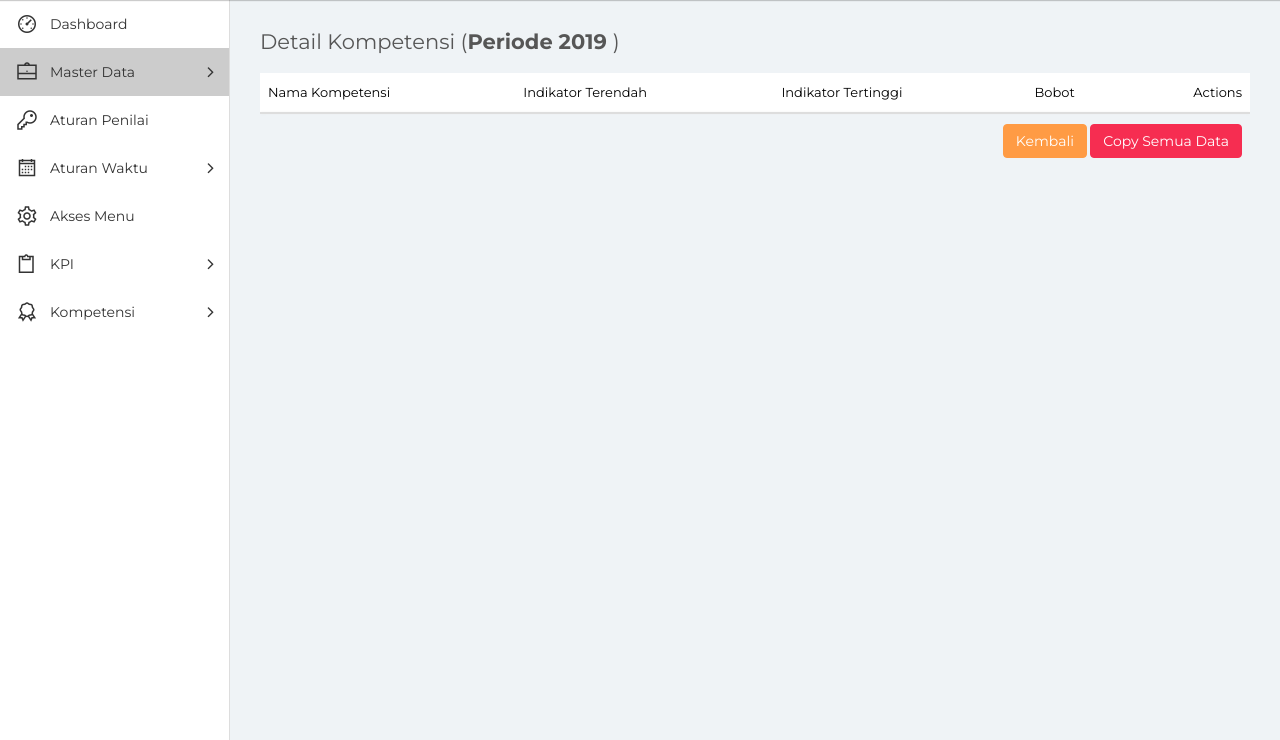
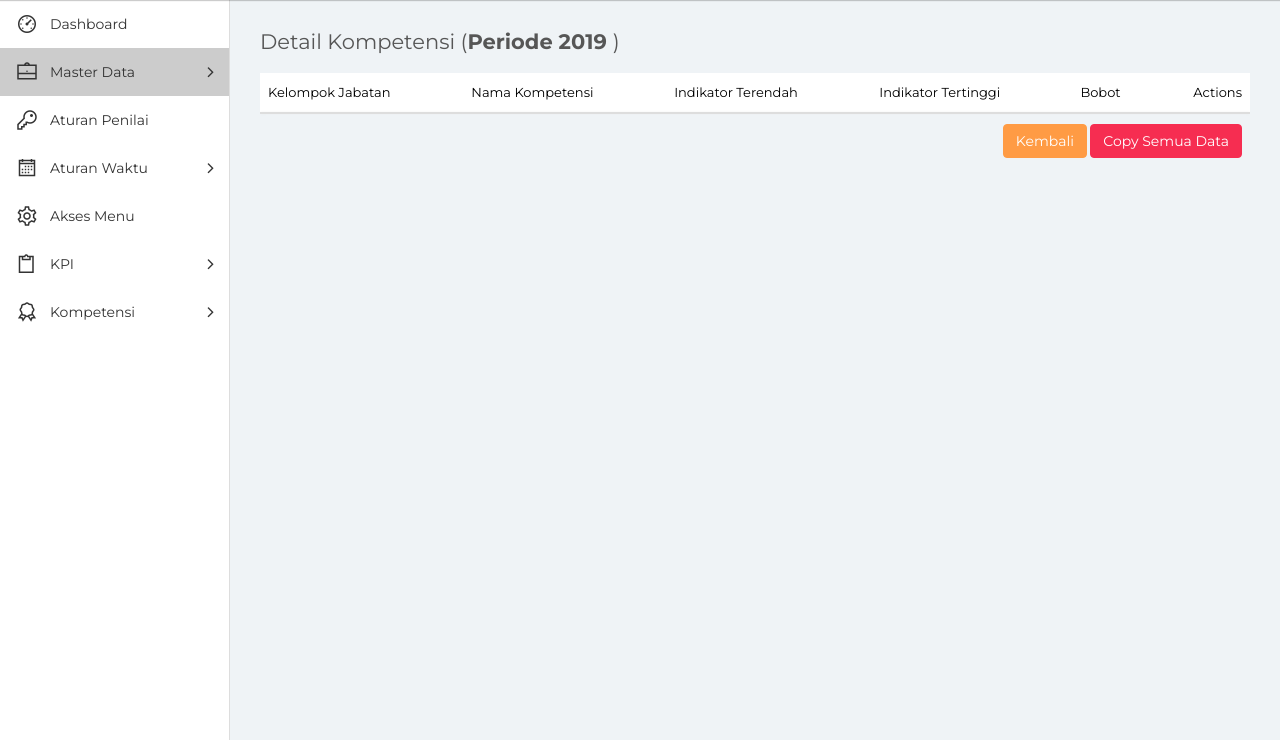
Before and after one commit to niko2296/spk_phapros_final, a PHP site: page /detail_kompetensi.php?id_periode=2 in a window 1280 px wide. Shown: the part 60-800 px from the top of the page. Run offline with PHP 8.4, Linux system fonts and the light colour scheme; a user stored in the database is signed in; data comes from the database, SQL or seed files in the repository; data that the repository does not hold is empty; some libraries are stand-ins or nearby versions.

Commit message:
Menambahkan Atribut Kelompok Jabatan pada Master Kompetensi

```diff
--- a/conn/database.php
+++ b/conn/database.php
@@ -261,16 +261,16 @@
 			if($id_kompetensi != null)
 			{
 				if($id_periode != null)
-					$query = $this->connection->query("SELECT * FROM mst_kompetensi WHERE id_kompetensi = '$id_kompetensi' AND id_periode = '$id_periode'");
-				else
-					$query = $this->connection->query("SELECT * FROM mst_kompetensi WHERE id_kompetensi = '$id_kompetensi'");
+					$query = $this->connection->query("SELECT k.*, j.nama_kelompok FROM mst_kompetensi k LEFT JOIN mst_kelompok_jabatan j ON k.id_kelompok = j.id_kelompok WHERE k.id_kompetensi = '$id_kompetensi' AND k.id_periode = '$id_periode'");
+				else
+					$query = $this->connection->query("SELECT k.*, j.nama_kelompok FROM mst_kompetensi k LEFT JOIN mst_kelompok_jabatan j ON k.id_kelompok = j.id_kelompok WHERE k.id_kompetensi = '$id_kompetensi'");
 			}
 			else
 			{
 				if($id_periode != null)
-					$query = $this->connection->query("SELECT * FROM mst_kompetensi WHERE id_periode = '$id_periode'");
-				else
-					$query = $this->connection->query("SELECT * FROM mst_kompetensi");
+					$query = $this->connection->query("SELECT k.*, j.nama_kelompok FROM mst_kompetensi k LEFT JOIN mst_kelompok_jabatan j ON k.id_kelompok = j.id_kelompok WHERE k.id_periode = '$id_periode'");
+				else
+					$query = $this->connection->query("SELECT k.*, j.nama_kelompok FROM mst_kompetensi k LEFT JOIN mst_kelompok_jabatan j ON k.id_kelompok = j.id_kelompok");
 			}
 			while($tampil = $query->fetch_array())
 				$hasil[] = $tampil;
@@ -575,9 +575,9 @@
 				return 1;
 		}
 
-		function input_kompetensi($id_periode = null, $nama_kompetensi = null, $indikator_terendah = null, $indikator_tertinggi = null, $bobot = null)
-		{
-			$query = "INSERT INTO mst_kompetensi VALUES ('', '$id_periode', '$nama_kompetensi', '$indikator_terendah', '$indikator_tertinggi', '$bobot')";
+		function input_kompetensi($id_periode = null, $id_kelompok = null, $nama_kompetensi = null, $indikator_terendah = null, $indikator_tertinggi = null, $bobot = null)
+		{
+			$query = "INSERT INTO mst_kompetensi VALUES ('', '$id_periode', '$id_kelompok', '$nama_kompetensi', '$indikator_terendah', '$indikator_tertinggi', '$bobot')";
 			$input = $this->connection->prepare($query);
 			if($input->execute())
 				return 1;
@@ -812,9 +812,9 @@
 				header('location:data_kpi_verifikasi.php');
 		}
 
-		function edit_kompetensi($id_periode = null, $id_kompetensi = null, $nama_kompetensi = null, $indikator_terendah = null, $indikator_tertinggi = null, $bobot = null)
-		{
-			$query = "UPDATE mst_kompetensi SET nama_kompetensi = '$nama_kompetensi', indikator_terendah = '$indikator_terendah', indikator_tertinggi = '$indikator_tertinggi', bobot = '$bobot' WHERE id_kompetensi = '$id_kompetensi'";
+		function edit_kompetensi($id_periode = null, $id_kelompok = null, $id_kompetensi = null, $nama_kompetensi = null, $indikator_terendah = null, $indikator_tertinggi = null, $bobot = null)
+		{
+			$query = "UPDATE mst_kompetensi SET id_kelompok = '$id_kelompok', nama_kompetensi = '$nama_kompetensi', indikator_terendah = '$indikator_terendah', indikator_tertinggi = '$indikator_tertinggi', bobot = '$bobot' WHERE id_kompetensi = '$id_kompetensi'";
 			$edit = $this->connection->prepare($query);
 			if($edit->execute())
 				header("location:detail_kompetensi.php?id_periode=$id_periode");
--- a/detail_kompetensi.php
+++ b/detail_kompetensi.php
@@ -201,7 +201,7 @@
 
                         <?php
                             if(isset($_POST['tombolEdit'])){
-                                $eksekusi = $db->edit_kompetensi($_POST['id_periode_edit'], $_POST['id_kompetensi_edit'], $_POST['nama_kompetensi_edit'], $_POST['indikator_terendah_edit'], $_POST['indikator_tertinggi_edit'], $_POST['bobot_edit']);
+                                $eksekusi = $db->edit_kompetensi($_POST['id_periode_edit'], $_POST['kelompok_edit'],$_POST['id_kompetensi_edit'], $_POST['nama_kompetensi_edit'], $_POST['indikator_terendah_edit'], $_POST['indikator_tertinggi_edit'], $_POST['bobot_edit']);
                                 if($eksekusi == 2 || $eksekusi == 3)
                                 {
                                     echo '<div class="alert alert-danger">Data Gagal Disimpan</div>';
@@ -238,6 +238,7 @@
                                 <table class="table table-striped custom-table m-b-0 display" id="">
 									<thead>
 										<tr>
+                                            <th>Kelompok Jabatan</th>
 											<th>Nama Kompetensi</th>
                                             <th>Indikator Terendah</th>
                                             <th>Indikator Tertinggi</th>
@@ -254,6 +255,7 @@
                                             $no = $no+1;
                                     ?>
                                             <tr>
+                                                <td><?php echo $data['nama_kelompok']; ?></td>
                                                 <td><?php echo $data['nama_kompetensi']; ?></td>
                                                 <td><?php echo $data['indikator_terendah']; ?></td>
                                                 <td><?php echo $data['indikator_tertinggi']; ?></td>
@@ -332,6 +334,22 @@
                                                                 <div class="row">
                                                                     <div class="col-md-6">
                                                                         <div class="form-group">
+                                                                            <label>Kelompok Jabatan</label>
+                                                                            <select name="kelompok_edit" class="form-control cek kelompok" style="width:100%;">
+                                                                                <?php
+                                                                                    foreach($db->tampil_kelompok_jabatan() as $tampilK)
+                                                                                    {
+                                                                                        $s = '';
+                                                                                        if($tampilK['id_kelompok'] == $data['id_kelompok'])
+                                                                                            $s = 'selected="selected"';
+                                                                                        echo '<option value="'.$tampilK['id_kelompok'].'" '.$s.'>'.$tampilK['nama_kelompok'].'</option>';
+                                                                                    }
+                                                                                ?>
+                                                                            </select>
+                                                                        </div>
+                                                                    </div>
+                                                                    <div class="col-md-6">
+                                                                        <div class="form-group">
                                                                             <label>Bobot</label>
                                                                             <input class="form-control cek" type="text" name="bobot_edit" value="<?php echo $data['bobot']; ?>">
                                                                         </div>
@@ -407,7 +425,7 @@
                                         }
                                     ?>
                                     <tr style="background:none;" class="text-right">
-                                        <td colspan="5">
+                                        <td colspan="6">
                                             <a href="data_kompetensi.php" title="Kembali">
                                                 <button class="btn btn-primary" type="submit" name="modalCopyAll">Kembali</button>
                                             </a>
@@ -478,6 +496,9 @@
                     searching : true,
                     ordering : false
                 });
+                $('.kelompok').select2({
+                    placeholder: "Please Select"
+                });
             });
         </script>
     </body>
```
Also changed, not shown: data_kompetensi.php (+16 -1 lines).
